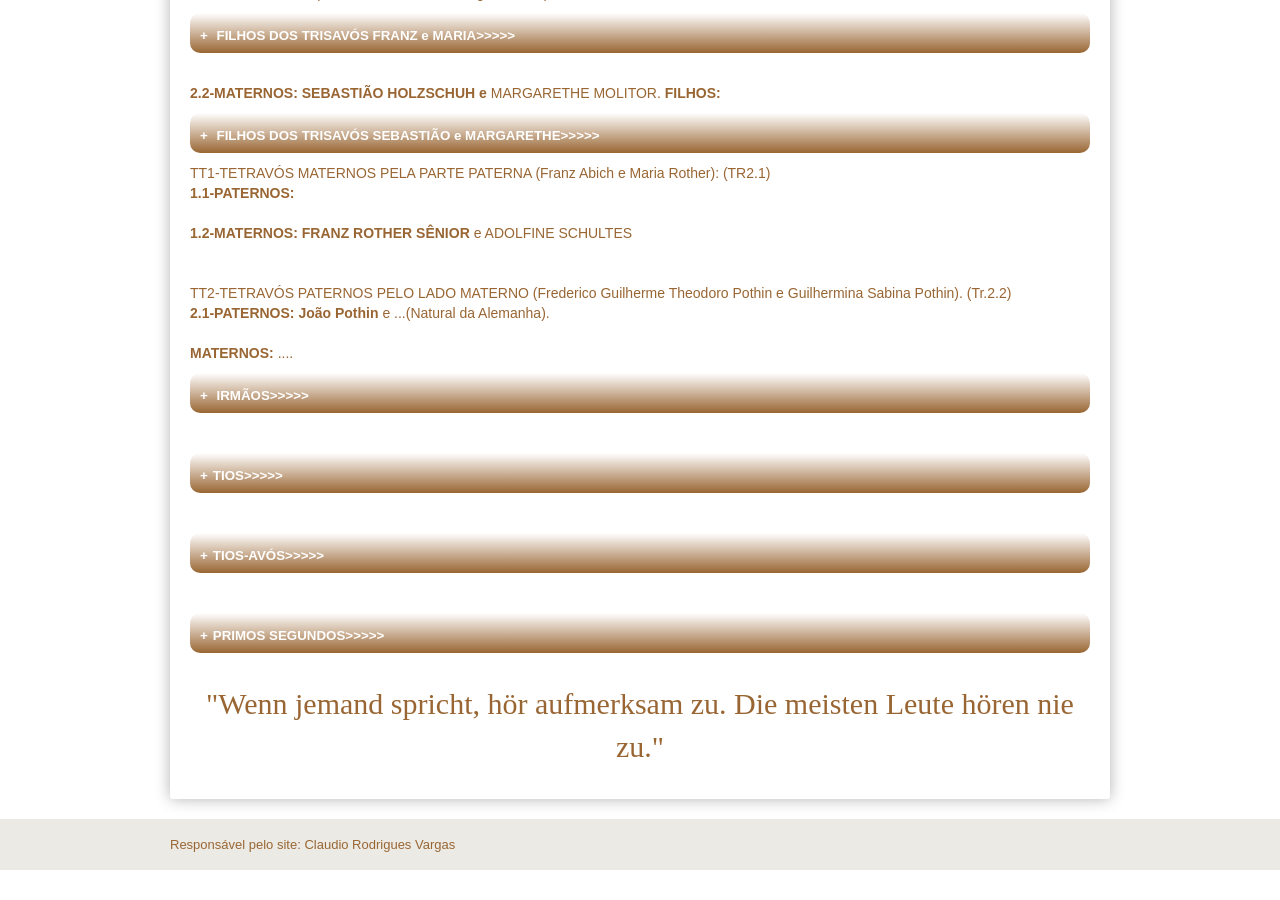
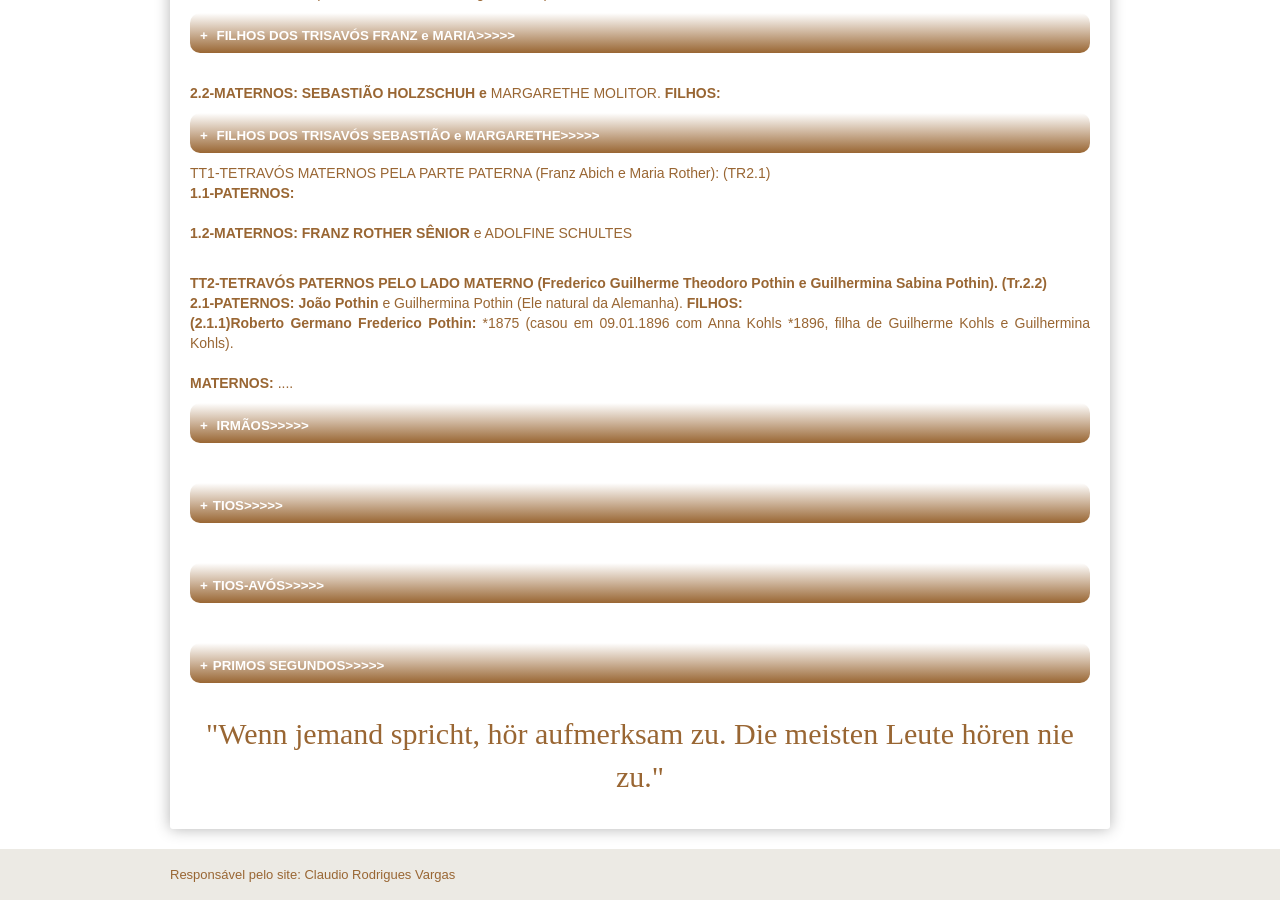
Before and after one commit to claudiovargas1955/claudiovargas1955.github.io, a Jekyll site: the page built from _pages/arvore-genealogica-de-roselia-renita-bredow.html, in a window 1280 px wide and 900 px high, scrolled down 3136 px. Built offline with Jekyll 4.4.1, drawn with Linux system fonts in a browser that asks for light colours; some web fonts are replaced; before the commit the page ends 4006 px from its top, so only the background shows below that.

Commit message:
Update arvore-genealogica-de-roselia-renita-bredow.html

```diff
--- a/_pages/arvore-genealogica-de-roselia-renita-bredow.html
+++ b/_pages/arvore-genealogica-de-roselia-renita-bredow.html
@@ -586,7 +586,7 @@ Augusta Alwine Albertine Achterber.<br/><br/>
 *11.05.1888 em Paraiso, filha de Theodor Falstar e de Johanna Kessler.</details></p><br/>
 
 <p><b>2.2-MATERNOS: SEBASTIÃO HOLZSCHUH e</b> MARGARETHE MOLITOR. <b>FILHOS:</b><br>
-<details><summary> <b>FILHOS DOS TRISAVÓS SEBASTIÃO e MARGARETHE>>>>></summary> </b></p> <br/>
+  <details><summary> <b>FILHOS DOS TRISAVÓS SEBASTIÃO e MARGARETHE>>>>> </summary></p></b> <br/>
 <p><b>(2.2.1)Pedro Holzschuh: </b>(casado com Maria Herberth ou Gürben, nat. da Alemanha). <b>FILHOS:</b><br>
 <b>(2.2.1.1)Alma Rosa Holzschuh: </b>*18.11.1894. <br>
 <b>(2.2.1.2)Augusta Anna Holzschuh: </b>*12.02.1893. <br>
@@ -602,10 +602,12 @@ Augusta Alwine Albertine Achterber.<br/><br/>
 
 <p>TT1-TETRAVÓS MATERNOS PELA PARTE PATERNA (Franz Abich e Maria Rother): (TR2.1)<br/>
 <b>1.1-PATERNOS:</b><br/><br/>
-<b>1.2-MATERNOS: FRANZ ROTHER SÊNIOR</b> e ADOLFINE SCHULTES</p><br></p>
+<b>1.2-MATERNOS: FRANZ ROTHER SÊNIOR</b> e ADOLFINE SCHULTES</p><br>
 
-<p>TT2-TETRAVÓS PATERNOS PELO LADO MATERNO (Frederico Guilherme Theodoro Pothin e Guilhermina Sabina Pothin). (Tr.2.2)</b><br>
-<b>2.1-PATERNOS: João Pothin </b>e ...(Natural da Alemanha).<br><br>
+<p><b>TT2-TETRAVÓS PATERNOS PELO LADO MATERNO (Frederico Guilherme Theodoro Pothin e Guilhermina Sabina Pothin). (Tr.2.2)</b><br>
+<b>2.1-PATERNOS: João Pothin </b>e Guilhermina Pothin (Ele natural da Alemanha). <b>FILHOS: </b><br>
+<b>(2.1.1)Roberto Germano Frederico Pothin: </b>*1875 (casou em 09.01.1896 com Anna Kohls *1896, filha de Guilherme Kohls e
+Guilhermina Kohls).<br><br>
 
 <b>MATERNOS: </b>....</p>
 
```
